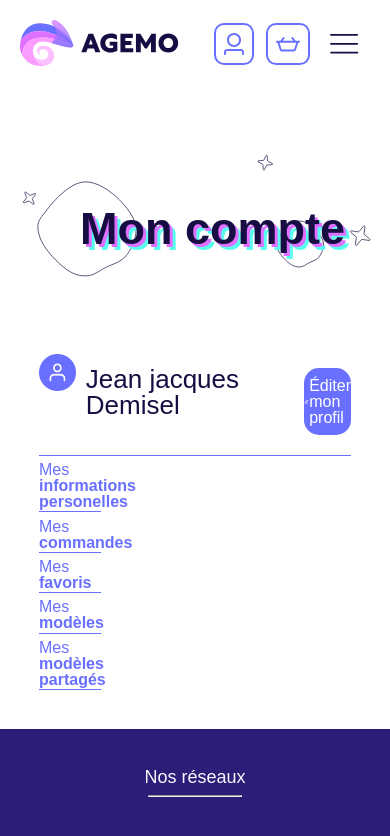
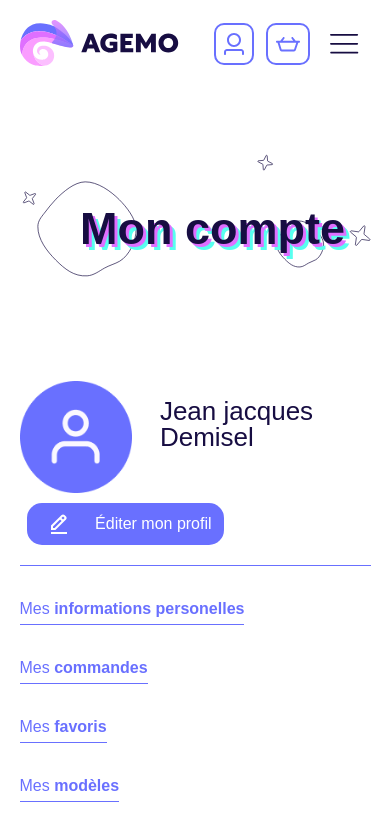
Before and after one commit to SeubJrd/agemovue, a Vue app: page /compte in a window 390 px wide. Shown: the top 836 px of the page. Built offline with nearby package versions, Linux system fonts and the light colour scheme; a web font is replaced by a local one.

Commit message:
compte responsive

```diff
--- a/src/views/Compte.vue
+++ b/src/views/Compte.vue
@@ -111,7 +111,9 @@ export default {
 
 <style lang="scss">
 
-.compte__superieur{
+@media screen and (min-width: 960px) {
+
+    .compte__superieur{
     display: grid;
     grid-template-columns: repeat(3);
     grid-auto-columns: 15% 50% 35%;
@@ -180,6 +182,72 @@ export default {
     grid-column: 2;
 }
 
+}
+
+@media screen and (max-width: 960px) {
+
+    .compte__superieur{
+    display: grid;
+    grid-template-columns: repeat(2);
+    grid-auto-columns: 40% 60%;
+    margin-left: 5%;
+    border-bottom: $colorAction solid 1px;
+    padding-bottom: 3%;
+    width: 90%;
+    margin-top: 10%;
+}
+
+.compteSupCol1{
+    grid-column: 1;
+}
+
+.compteSupCol1 img{
+    width: 80%;
+}
+
+.compteSupCol2{
+    grid-column: 2;
+    padding-top: 8%;
+}
+
+.compteSupCol2 h1{
+    font-weight: 600;
+}
+
+.compteSupCol2 h2{
+    font-weight: 450;
+}
+
+.compte__menu{
+    width: 90%;
+    margin-left: 5%;
+    margin-bottom: 25%;
+}
+
+.compte__menuLien{
+    margin-top: 10%;
+    border-bottom: $colorAction 1px solid;
+    padding-bottom: 2%;
+    width: fit-content;
+}
+
+.compte__menuLien a{
+    text-decoration: none;
+    color: $colorAction;
+}
+
+.primaryBtnCompte{
+    margin-right: 5%!important;
+    width: 140%!important;
+    padding-left: 5%;
+    height: 5vh!important;
+    margin-top: 5%!important;
+}
+
+}
+
+
+
 
 
 </style>
```
